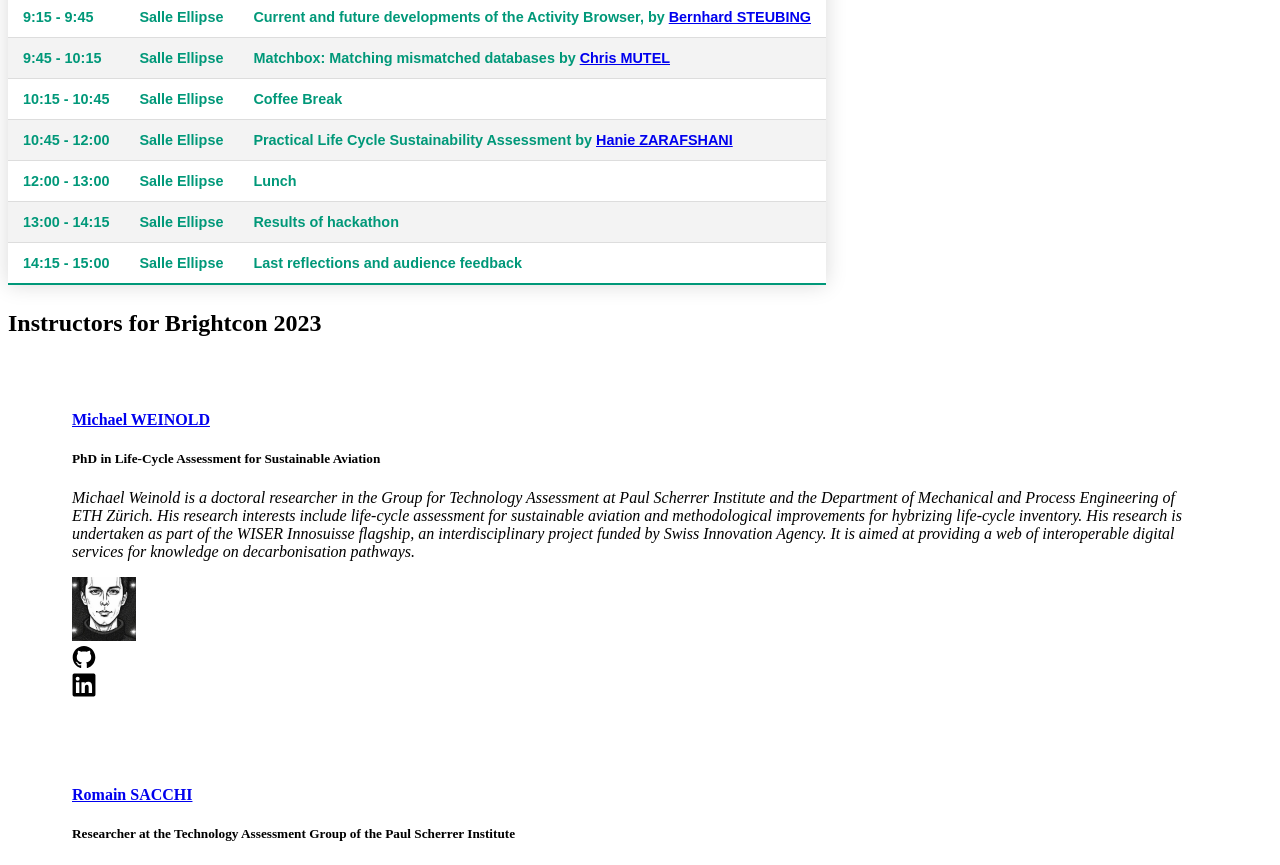
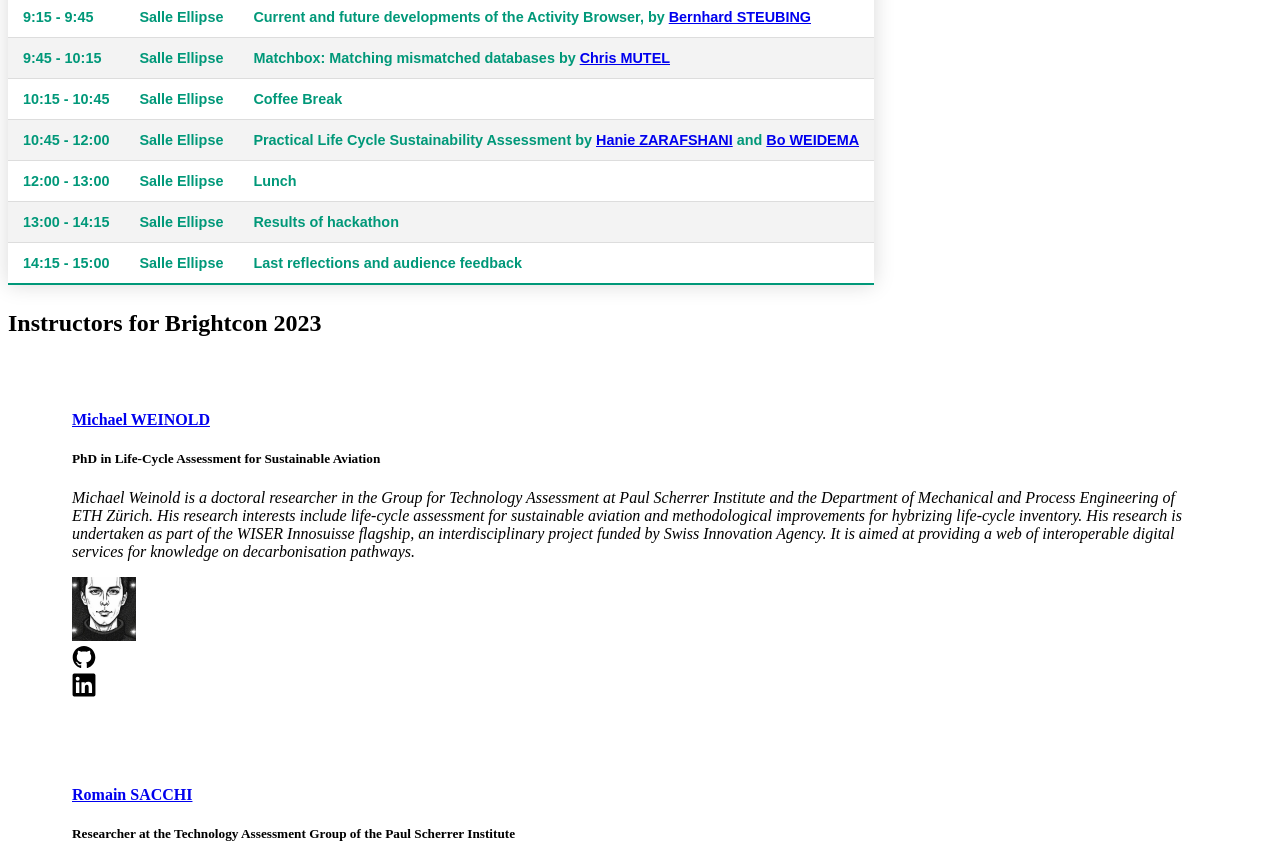
Before and after one commit to Depart-de-Sentier/brightcon-2023-website, a Nuxt app: page /programme in a window 1280 px wide. Shown: the part 2500-3365 px from the top of the page. Built offline with nearby package versions, Linux system fonts and the light colour scheme.

Commit message:
Add Bo Weidema

```diff
--- a/pages/programme.vue
+++ b/pages/programme.vue
@@ -360,6 +360,8 @@
                 Practical Life Cycle Sustainability Assessment by
                 <NuxtLink :to="{ hash: '#hz' }" external="true"
                   >Hanie ZARAFSHANI</NuxtLink
+                > and <NuxtLink :to="{ hash: '#bw' }" external="true"
+                  >Bo WEIDEMA</NuxtLink
                 >
               </td>
             </tr>
```
